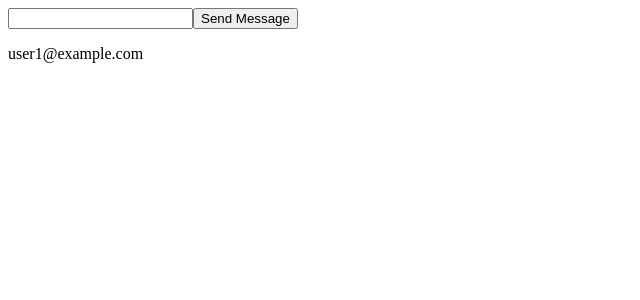
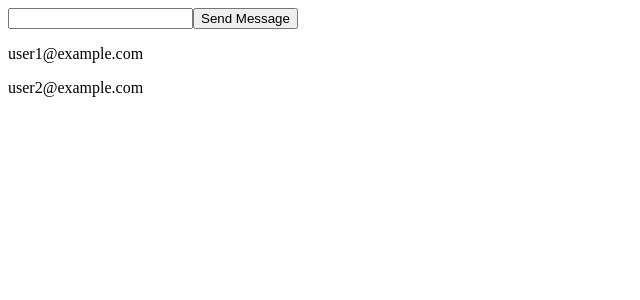
Before and after one commit to wesley-brown/messaging-app-client, an Angular app: page / in a window 1280 px wide. Shown: the top 300 px of the page, without its empty margins (0-640 px from the left). Built offline with nearby package versions, Linux system fonts and the light colour scheme; no server answers.

Commit message:
Create User List Component
Create a component that displays a list of users. This will allow the user to
view a list of all other users they can communicate with.

```diff
--- a/src/app/app.component.html
+++ b/src/app/app.component.html
@@ -1,2 +1,2 @@
 <app-messages></app-messages>
-<app-user-display [user]="user"></app-user-display>
+<app-user-list [users]="users"></app-user-list>
--- a/src/app/app.component.ts
+++ b/src/app/app.component.ts
@@ -9,5 +9,8 @@ import { User } from './users/user';
 })
 export class AppComponent {
   title = 'messaging-app-client';
-  user = new User(1, 'user1@example.com');
+  users = [
+    new User(1, 'user1@example.com'),
+    new User(2, 'user2@example.com')
+  ];
 }
--- /dev/null
+++ b/src/app/users/user-list/user-list.component.html
@@ -0,0 +1,3 @@
+<div *ngFor="let user of users;">
+  <app-user-display [user]="user"></app-user-display>
+</div>
--- /dev/null
+++ b/src/app/users/user-list/user-list.component.ts
@@ -0,0 +1,17 @@
+import { Component, OnInit, Input } from '@angular/core';
+import { User } from '../user';
+
+@Component({
+  selector: 'app-user-list',
+  templateUrl: './user-list.component.html',
+  styleUrls: ['./user-list.component.css']
+})
+export class UserListComponent implements OnInit {
+  @Input() users: User[];
+
+  constructor() { }
+
+  ngOnInit(): void {
+  }
+
+}
--- a/src/app/users/users.module.ts
+++ b/src/app/users/users.module.ts
@@ -2,12 +2,13 @@ import { NgModule } from '@angular/core';
 import { CommonModule } from '@angular/common';
 
 import { UserDisplayComponent } from './user-display/user-display.component';
+import { UserListComponent } from './user-list/user-list.component';
 
 @NgModule({
-  declarations: [UserDisplayComponent],
+  declarations: [UserDisplayComponent, UserListComponent],
   imports: [
     CommonModule
   ],
-  exports: [UserDisplayComponent]
+  exports: [UserListComponent]
 })
 export class UsersModule { }
```
Also changed, not shown: src/app/users/user-list/user-list.component.css (added).
